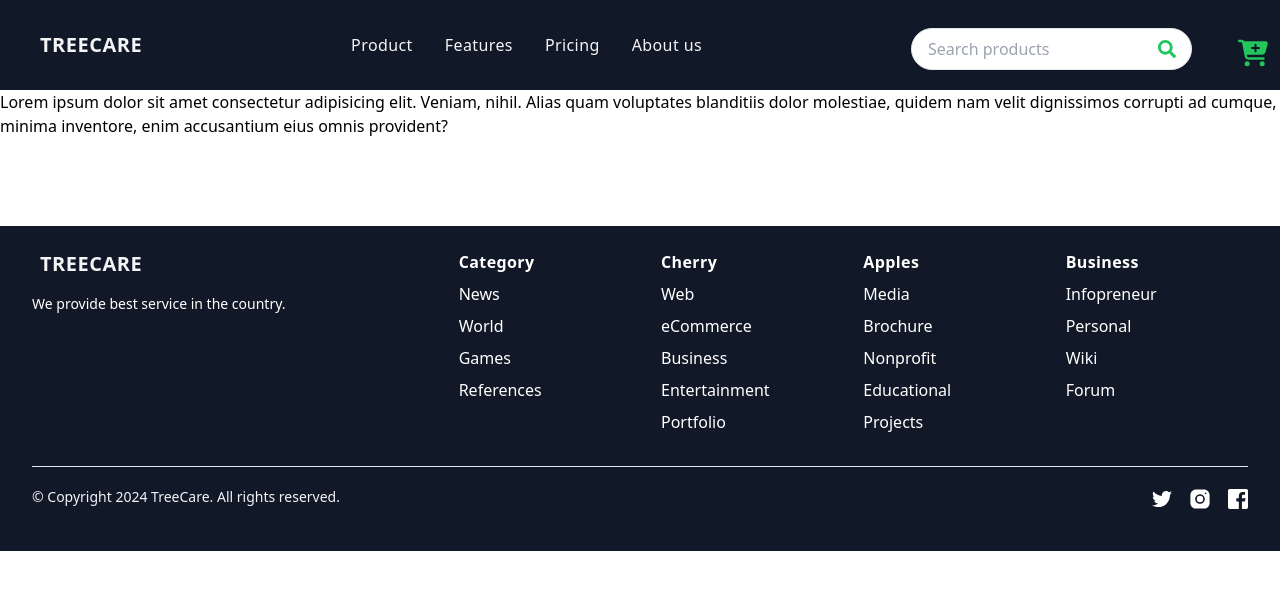
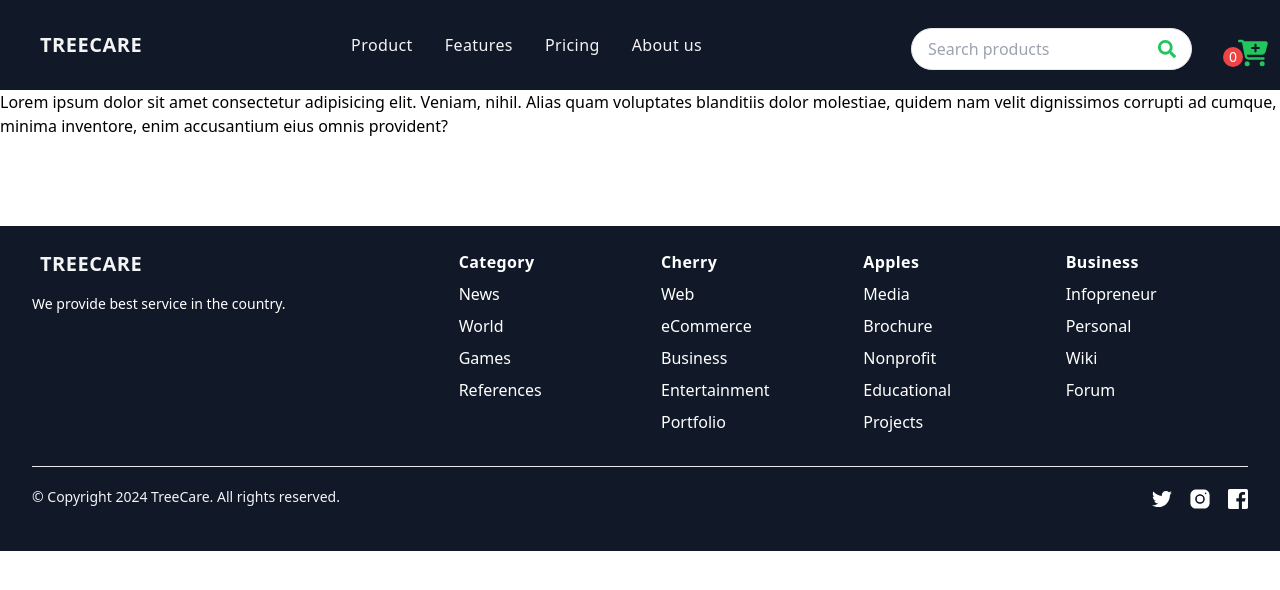
Before and after one commit to Mahadibappi/Nursery-management-client, a React (Vite) app: page /about in a window 1280 px wide. Shown: the top 590 px of the page. Built offline with nearby package versions, Linux system fonts and the light colour scheme.

Commit message:
shopping cart done

```diff
--- a/src/components/header/NavBar.tsx
+++ b/src/components/header/NavBar.tsx
@@ -1,11 +1,19 @@
-import { useState } from "react";
+import { useEffect, useState } from "react";
 import { FaSearch } from "react-icons/fa";
 import { FaCartPlus } from "react-icons/fa6";
 import Cart from "../../pages/Cart";
+import { useAppSelector } from "../../redux/hooks";
 
 const NavBar = () => {
   const [isMenuOpen, setIsMenuOpen] = useState(false);
   const [isCartOpen, setIsCartOpen] = useState(false);
+  const [totalQuantity, setTotalQuantity] = useState(0);
+  const cart = useAppSelector((state) => state.cart.items);
+  useEffect(() => {
+    let total = 0;
+    cart.forEach((item) => (total += item.quantity));
+    setTotalQuantity(total);
+  }, [cart]);
 
   const toggleCart = () => {
     setIsCartOpen(!isCartOpen);
@@ -92,6 +100,12 @@ const NavBar = () => {
                       size={30}
                       className="text-green-500 ml-6 mt-3"
                     />
+                    <span
+                      className="absolute top-2/3 right-1/2 bg-red-500 text-white text-sm
+                      w-5 h-5 rounded-full flex justify-center items-center"
+                    >
+                      {totalQuantity}
+                    </span>
                   </button>
                 </div>
               </li>
--- a/src/pages/Banner.tsx
+++ b/src/pages/Banner.tsx
@@ -1,3 +1,5 @@
+import { Link } from "react-router-dom";
+
 const Banner = () => {
   return (
     <div className="relative h-[500px]">
@@ -17,7 +19,9 @@ const Banner = () => {
               className="relative rounded px-5 py-3 overflow-hidden group bg-green-500 hover:bg-gradient-to-r hover:from-green-500 hover:to-green-400 text-white hover:ring-2 hover:ring-offset-2 hover:ring-green-400 transition-all ease-out duration-300"
             >
               <span className="absolute right-0 w-8 h-32 -mt-12 transition-all duration-1000 transform translate-x-12 bg-white opacity-10 rotate-12 group-hover:-translate-x-40 ease"></span>
-              <span className="relative text-xl">Shop Now</span>
+              <Link to={"/shop"}>
+                <span className="relative text-xl">Shop Now</span>
+              </Link>
             </a>
           </div>
         </div>
--- a/src/pages/Cart.tsx
+++ b/src/pages/Cart.tsx
@@ -24,8 +24,8 @@ const Cart = ({ toggleCart }) => {
         <div className="p-4">
           <h2 className="text-xl text-white font-bold mb-4">Shopping Cart</h2>
           <div className="max-w-md lg:max-w-screen-lg sm:mx-auto">
-            <div className="flex flex-col  transition duration-300 bg-white rounded shadow-sm hover:shadow">
-              <div className="flex flex-col justify-between flex-grow p-10 border border-t-0 rounded-b">
+            <div className="flex flex-col  transition duration-300 text-white ">
+              <div className="flex flex-col justify-between flex-grow p-10 text-white  rounded-b">
                 {cartData.map((item, key) => (
                   <CartItem key={key} data={item} />
                 ))}
--- a/src/pages/CartItem.tsx
+++ b/src/pages/CartItem.tsx
@@ -17,9 +17,9 @@ const CartItem = (props: any) => {
   }, [productId]);
 
   return (
-    <div>
+    <div className="border border-red-50 rounded-md p-1">
       {detail?.map((item: any) => (
-        <div className="flex flex-col  transition duration-300  rounded shadow-sm hover:shadow">
+        <div className="flex flex-col  transition duration-300 rounded shadow-sm hover:shadow">
           <div className="w-full h-full ">
             <img
               src={item.image}
@@ -27,17 +27,13 @@ const CartItem = (props: any) => {
               alt="image"
             />
           </div>
-          <div className="flex flex-col justify-between flex-grow p-10 border border-t-0 rounded-b">
-            <div>
-              <div className="text-lg font-semibold"> Name:{item.title}</div>
-              <div className="mt-1 mb-2 mr-1 text-md sm:text-sm">
-                Price: ${item.price * quantity}
-              </div>
-              <p className="text-sm text-gray-900 mb-2">
-                Height: {item.height}
-              </p>
-              <p className="text-sm text-gray-900 mb-2">Quantity: {quantity}</p>
+          <div className="flex flex-col justify-between flex-grow p-5 ">
+            <div className="text-lg font-semibold">Name:{item.title}</div>
+            <div className="mt-1 mb-2 mr-1 text-md sm:text-sm">
+              Price: ${item.price * quantity}
             </div>
+            <p className="text-sm mb-2">Height: {item.height}</p>
+            <p className="text-sm mb-2">Quantity: {quantity}</p>
           </div>
           <button className="inline-flex items-center justify-center w-full h-10 px-4 font-medium tracking-wide text-white transition duration-200 rounded shadow-md bg-green-500 hover:bg-deep-purple-accent-700 focus:shadow-outline focus:outline-none">
             Check Out
--- a/src/routes/router.tsx
+++ b/src/routes/router.tsx
@@ -3,6 +3,7 @@ import App from "../App";
 import About from "../pages/About";
 import ProductDetail from "../pages/ProductDetail";
 import MainLayout from "../components/layout/MainLayout";
+import LatestProducts from "../pages/LatestProducts";
 
 const router = createBrowserRouter([
   {
@@ -17,6 +18,10 @@ const router = createBrowserRouter([
         path: "about",
         element: <About />,
       },
+      {
+        path: "shop",
+        element: <LatestProducts />,
+      },
 
       {
         path: "details/:id",
```
